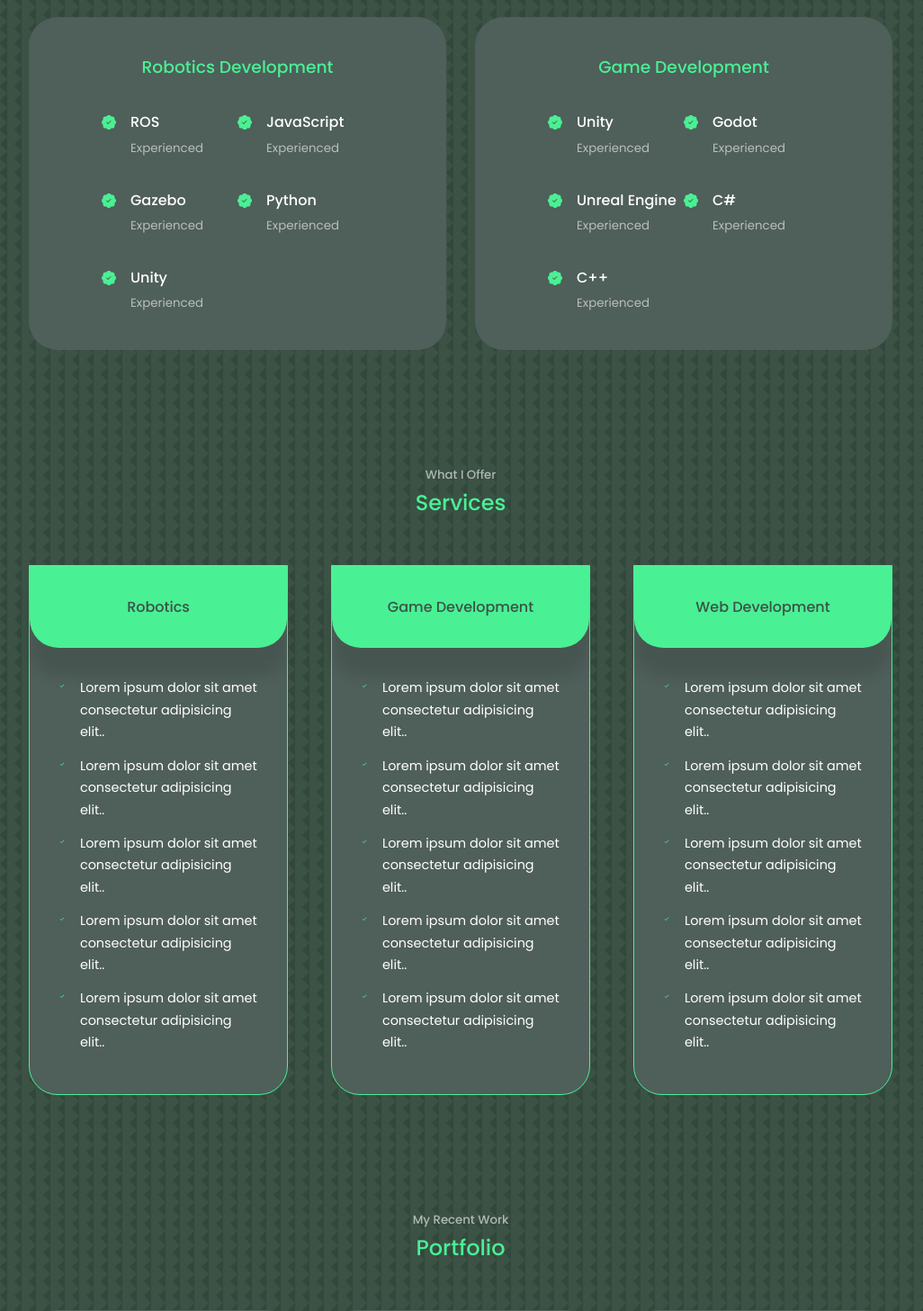
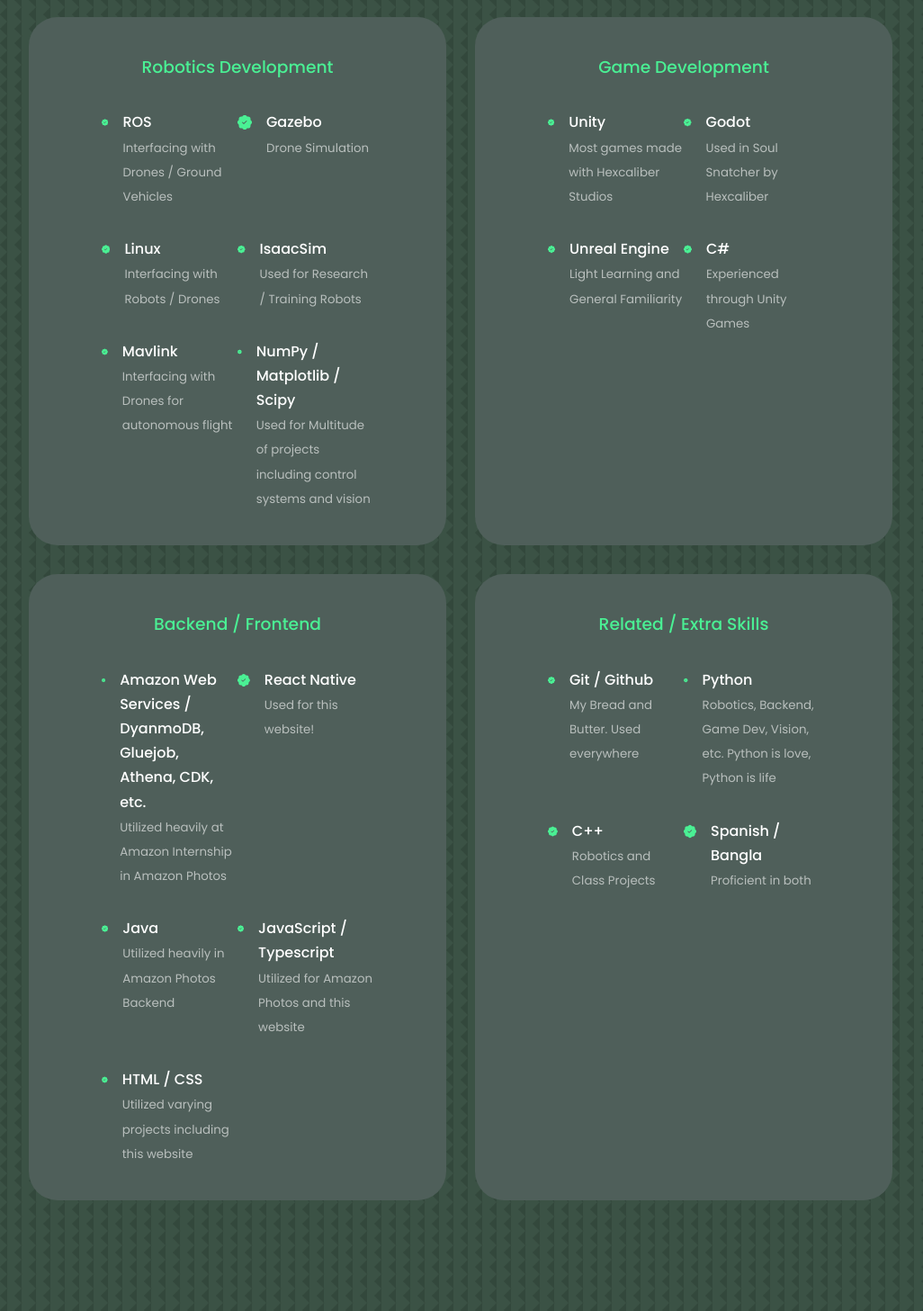
Before and after one commit to Epicrider/Epicrider.github.io, a React (Create React App) app: page / in a window 1280 px wide. Shown: the part 2040-3497 px from the top of the page at 90% size, without its empty margins (128-1154 px from the left). Built offline with nearby package versions, Linux system fonts and the light colour scheme; the HTML template or start-up script is replaced by a standard one.

Commit message:
Update Experience Section with Relevant Info

```diff
--- a/src/components/experience/Experience.jsx
+++ b/src/components/experience/Experience.jsx
@@ -16,35 +16,42 @@
               <BsPatchCheckFill className='experience__details-icon' />
               <div>
               <h4>ROS</h4>
-              <small className='text-light'>Experienced</small>
-              </div>
-            </article>
-            <article className='experience__details'>
-              <BsPatchCheckFill className='experience__details-icon' />
-              <div>
-              <h4>JavaScript</h4>
-              <small className='text-light'>Experienced</small>
+              <small className='text-light'>Interfacing with Drones / Ground Vehicles</small>
               </div>
             </article>
             <article className='experience__details'>
               <BsPatchCheckFill className='experience__details-icon' />
               <div>
               <h4>Gazebo</h4>
-              <small className='text-light'>Experienced</small>
+              <small className='text-light'>Drone Simulation</small>
               </div>
             </article>
             <article className='experience__details'>
               <BsPatchCheckFill className='experience__details-icon' />
               <div>
-              <h4>Python</h4>
-              <small className='text-light'>Experienced</small>
+              <h4>Linux</h4>
+              <small className='text-light'>Interfacing with Robots / Drones</small>
               </div>
             </article>
             <article className='experience__details'>
               <BsPatchCheckFill className='experience__details-icon' />
               <div>
-              <h4>Unity</h4>
-              <small className='text-light'>Experienced</small>
+              <h4>IsaacSim</h4>
+              <small className='text-light'>Used for Research / Training Robots</small>
+              </div>
+            </article>
+            <article className='experience__details'>
+              <BsPatchCheckFill className='experience__details-icon' />
+              <div>
+              <h4>Mavlink</h4>
+              <small className='text-light'>Interfacing with Drones for autonomous flight</small>
+              </div>
+            </article>
+            <article className='experience__details'>
+              <BsPatchCheckFill className='experience__details-icon' />
+              <div>
+              <h4>NumPy / Matplotlib / Scipy</h4>
+              <small className='text-light'>Used for Multitude of projects including control systems and vision</small>
               </div>
             </article>
           </div>
@@ -59,39 +66,112 @@
             <BsPatchCheckFill className='experience__details-icon' />
             <div>
             <h4>Unity</h4>
-            <small className='text-light'>Experienced</small>
+            <small className='text-light'>Most games made with Hexcaliber Studios</small>
             </div>
           </article>
           <article className='experience__details'>
             <BsPatchCheckFill className='experience__details-icon' />
             <div>
             <h4>Godot</h4>
-            <small className='text-light'>Experienced</small>
+            <small className='text-light'>Used in Soul Snatcher by Hexcaliber</small>
             </div>
           </article>
           <article className='experience__details'>
             <BsPatchCheckFill className='experience__details-icon' />
             <div>
             <h4>Unreal Engine</h4>
-            <small className='text-light'>Experienced</small>
+            <small className='text-light'>Light Learning and General Familiarity</small>
             </div>
           </article>
           <article className='experience__details'>
             <BsPatchCheckFill className='experience__details-icon' />
             <div>
             <h4>C#</h4>
-            <small className='text-light'>Experienced</small>
+            <small className='text-light'>Experienced through Unity Games</small>
+            </div>
+          </article>
+        </div>
+      </div>
+
+    {/* End of Game Development */}
+
+      <div className="experience__gamedev">
+      <h3>Backend / Frontend</h3>
+        <div className="experience__content">
+            <article className='experience__details'>
+              <BsPatchCheckFill className='experience__details-icon' />
+              <div>
+              <h4>Amazon Web Services / DyanmoDB, Gluejob, Athena, CDK, etc.</h4>
+              <small className='text-light'>Utilized heavily at Amazon Internship in Amazon Photos</small>
+              </div>
+            </article>
+            <article className='experience__details'>
+              <BsPatchCheckFill className='experience__details-icon' />
+              <div>
+              <h4>React Native</h4>
+              <small className='text-light'>Used for this website!</small>
+              </div>
+            </article>
+            <article className='experience__details'>
+              <BsPatchCheckFill className='experience__details-icon' />
+              <div>
+              <h4>Java</h4>
+              <small className='text-light'>Utilized heavily in Amazon Photos Backend</small>
+              </div>
+            </article>
+            <article className='experience__details'>
+              <BsPatchCheckFill className='experience__details-icon' />
+              <div>
+              <h4>JavaScript / Typescript</h4>
+              <small className='text-light'>Utilized for Amazon Photos and this website</small>
+              </div>
+            </article>
+            <article className='experience__details'>
+              <BsPatchCheckFill className='experience__details-icon' />
+              <div>
+              <h4>HTML / CSS</h4>
+              <small className='text-light'>Utilized varying projects including this website</small>
+              </div>
+            </article>
+        </div>
+      </div>
+
+      {/* End of Backend/Frontend */}
+
+      <div className="experience__gamedev">
+      <h3>Related / Extra Skills</h3>
+        <div className="experience__content">
+            <article className='experience__details'>
+              <BsPatchCheckFill className='experience__details-icon' />
+              <div>
+              <h4>Git / Github</h4>
+              <small className='text-light'>My Bread and Butter. Used everywhere</small>
+              </div>
+            </article>
+            <article className='experience__details'>
+              <BsPatchCheckFill className='experience__details-icon' />
+              <div>
+              <h4>Python</h4>
+              <small className='text-light'>Robotics, Backend, Game Dev, Vision, etc. Python is love, Python is life</small>
               </div>
             </article>
             <article className='experience__details'>
               <BsPatchCheckFill className='experience__details-icon' />
               <div>
               <h4>C++</h4>
-            <small className='text-light'>Experienced</small>
+              <small className='text-light'>Robotics and Class Projects</small>
+              </div>
+            </article>
+            <article className='experience__details'>
+              <BsPatchCheckFill className='experience__details-icon' />
+              <div>
+              <h4>Spanish / Bangla</h4>
+              <small className='text-light'>Proficient in both</small>
               </div>
             </article>
         </div>
       </div>
+
       </div>
     </section>
   )
```
Lines whose indentation alone changed are shown as unchanged.
